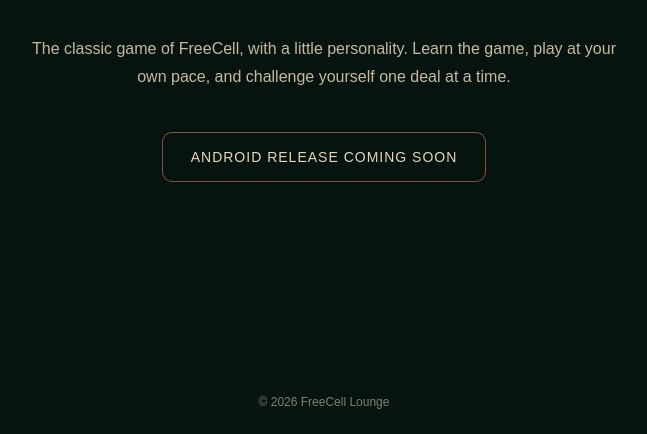
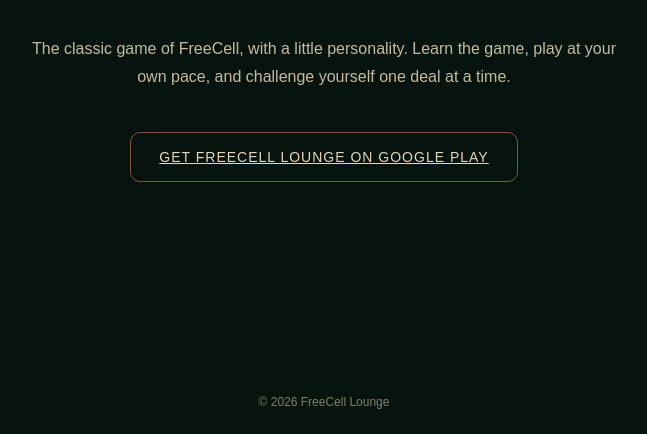
Before and after one commit to DettaK21/freecelllounge-site, a plain HTML site: page index.html in a window 1280 px wide. Shown: the part 366-800 px from the top of the page, without its empty margins (316-963 px from the left). Drawn offline with Linux system fonts and the light colour scheme.

Commit message:
Enable Google Play download link for production launch

```diff
--- a/index.html
+++ b/index.html
@@ -100,8 +100,11 @@
     </p>
 
     <div class="status">
-      ANDROID RELEASE COMING SOON
-    </div>
+  <a href="https://play.google.com/store/apps/details?id=com.freecell.lounge"
+     style="color: inherit; text-decoration: underline;">
+    GET FREECELL LOUNGE ON GOOGLE PLAY
+  </a>
+</div>
   </main>
 
   <footer>
```
